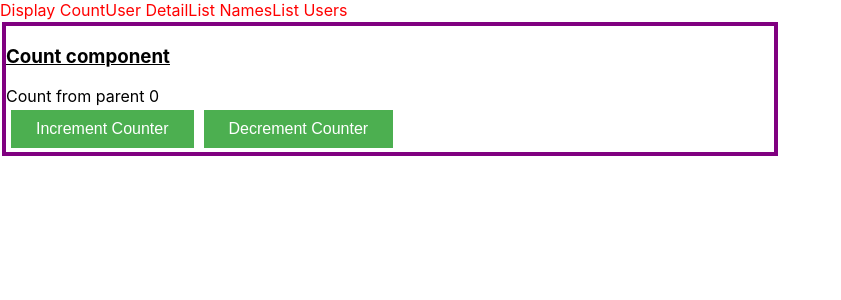
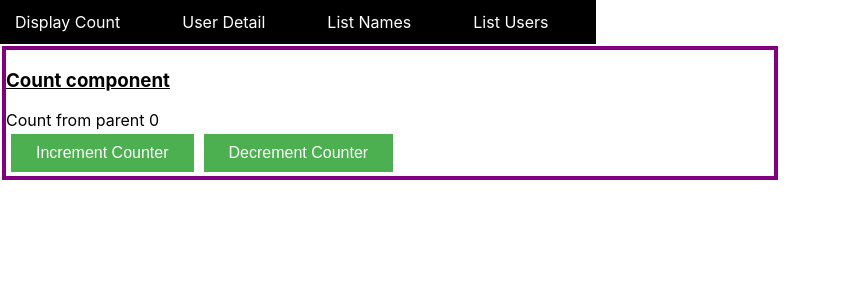
Before and after one commit to MadhuMuthumannan/emexo, a React (Create React App) app in the folder react/my-app/: page / in a window 1280 px wide. Shown: the top 300 px of the page, without its empty margins (0-841 px from the left). Built offline with nearby package versions, Linux system fonts and the light colour scheme.

Commit message:
added css

```diff
--- a/react/my-app/src/App.css
+++ b/react/my-app/src/App.css
@@ -1,3 +1,17 @@
 a {
-  color: red;
+  text-decoration: none;
+  padding: 12px 47px 12px 15px !important;
+  color: white;
+  background-color: black;
+  display: inline-block;
 }
+
+a.active {
+  background-color: #04aa6d;
+  color: #ffffff;
+}
+
+a:hover {
+  background-color: #000000;
+  color: #ffffff;
+}
--- a/react/my-app/src/App.js
+++ b/react/my-app/src/App.js
@@ -1,12 +1,12 @@
-import {Link} from 'react-router-dom';
+import {NavLink} from 'react-router-dom';
 import './App.css';
 export default function App() {
   return (
-    <>
-      <Link to="/displayCount">Display Count</Link>
-      <Link to="/userDetail">User Detail</Link>
-      <Link to="/listNames">List Names</Link>
-      <Link to="/listUsers">List Users</Link>
-    </>
+    <div>
+      <NavLink to="/displayCount">Display Count</NavLink>
+      <NavLink to="/userDetail">User Detail</NavLink>
+      <NavLink to="/listNames">List Names</NavLink>
+      <NavLink to="/listUsers">List Users</NavLink>
+    </div>
   );
 }
--- a/react/my-app/src/index.css
+++ b/react/my-app/src/index.css
@@ -97,7 +97,3 @@ button {
 div.userContainer > input {
   margin-left: 10px;
 }
-
-a {
-  text-decoration: none;
-}
```
